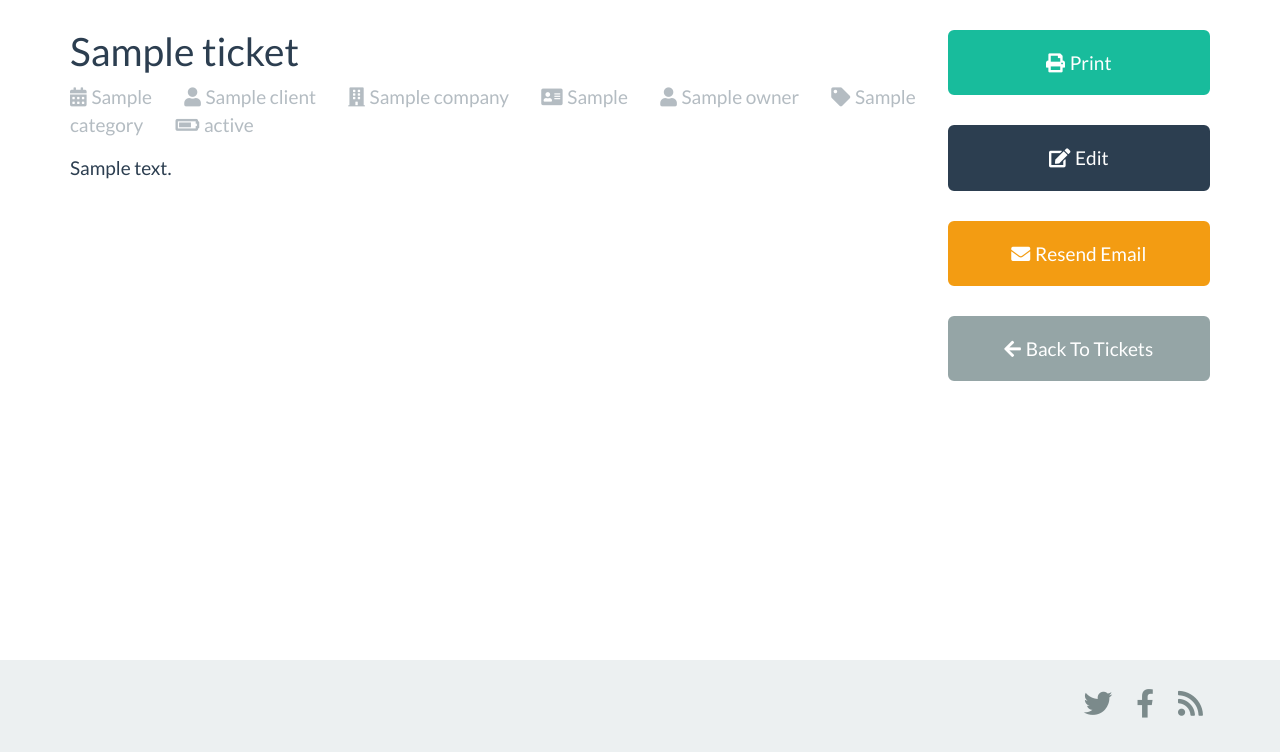
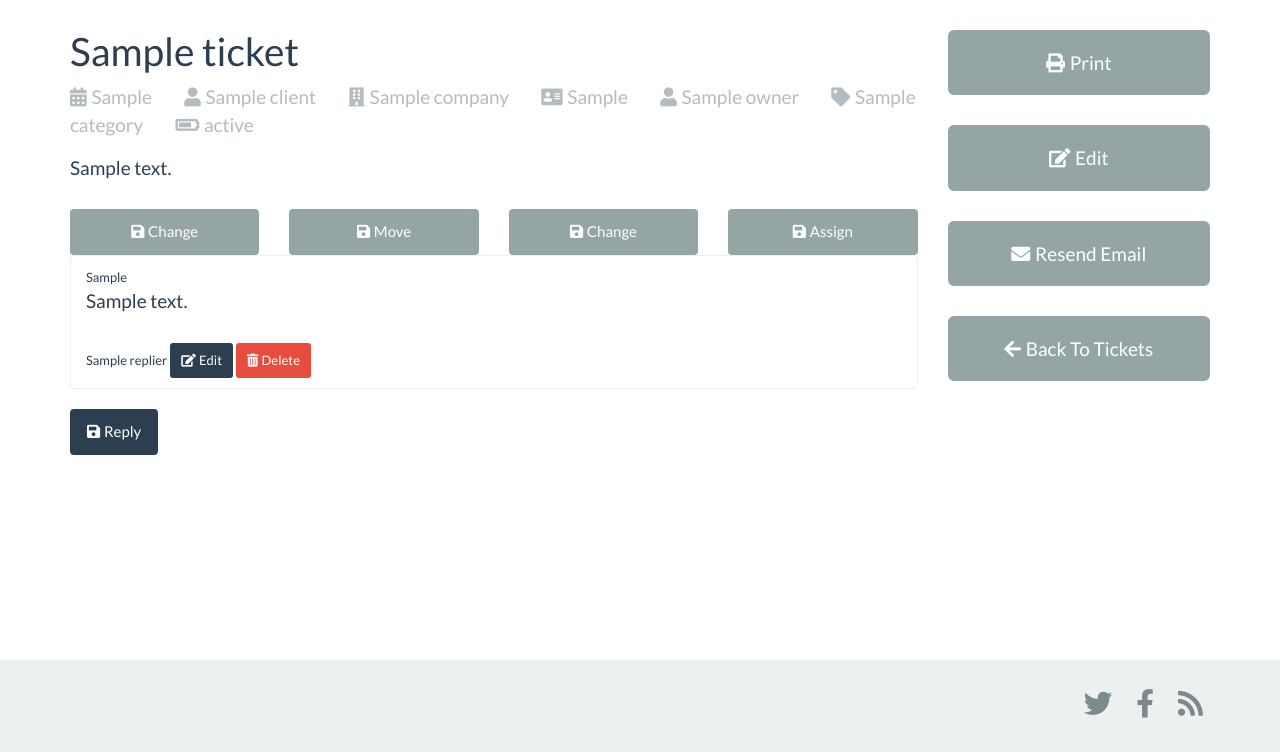
Before and after one commit to wkigenyi/helpdesk, a Django app: template support/templates/support/view_ticket.html in a window 1280 px wide. Shown: the part 81-833 px from the top of the page. Run offline with Django 3.2, Linux system fonts and the light colour scheme; the template is opened without the code that fills it: most values are stand-ins (such as "Sample title", 1, 10 or a date in 2020); some libraries are stand-ins or nearby versions; some web fonts are replaced.

Commit message:
Add Reply to the ticket

```diff
--- a/support/templates/support/view_ticket.html
+++ b/support/templates/support/view_ticket.html
@@ -19,16 +19,85 @@
                 <span class="metadata"><i class="fa fa-battery-three-quarters"></i>{{ticket.status}}</span>
             </p>
             <p>{{ticket.message}}</p>
+            <div class="row">
+                    <div class="section col-md-3">
+                            <form action="{% url 'support:change_ticket_status' ticket.id %}" method="POST">
+                                    {% csrf_token %}
+                                    {% bootstrap_form statusform %}
+                                    {% buttons %}
+                                    <button class="btn btn-default btn-block" type="submit"><i class="fa fa-save"></i>Change</button>
+                                    {% endbuttons %}
+                            </form>
+                    </div>
+                    <div class="section col-md-3">
+                            <form action="{% url 'support:change_ticket_category' ticket.id %}" method="POST">
+                                    {% csrf_token %}
+                                    {% bootstrap_form categoryform %}
+                                    {% buttons %}
+                                    <button class="btn btn-default btn-block" type="submit"><i class="fa fa-save"></i>Move</button>
+                                    {% endbuttons %}
+                            </form>
+                    </div>
+                    <div class="section col-md-3">
+                            <form action="{% url 'support:change_ticket_priority' ticket.id %}" method="POST">
+                                    {% csrf_token %}
+                                    {% bootstrap_form priorityform %}
+                                    {% buttons %}
+                                    <button class="btn btn-default btn-block" type="submit"><i class="fa fa-save"></i>Change</button>
+                                    {% endbuttons %}
+                            </form>
+                    </div>
+                    <div class="section col-md-3">
+                            <form action="{% url 'support:change_ticket_owner' ticket.id %}" method="POST">
+                                    {% csrf_token %}
+                                    {% bootstrap_form ownerform %}
+                                    {% buttons %}
+                                    <button class="btn btn-default btn-block" type="submit"><i class="fa fa-save"></i>Assign</button>
+                                    {% endbuttons %}
+                            </form>
+                    </div>
+
+            </div>
+
+            {% if replies %}
+            <div class="list-group">
+                    {% for reply in replies %}
+                    <li class="list-group-item">
+                        <div class="d-flex w-100 justify-content-between">
+                                <small>{{reply.dt}}</small>
+                        </div>
+                        <p class="mb-1">{{ reply.message }}</p>
+                        <small>{{reply.replier}}</small>
+                        <span>
+                            <a href="#" class="btn btn-sm btn-primary"><i class="fa fa-edit"></i>Edit</a>
+                            <a href="#" class="btn btn-sm btn-danger"><i class="fa fa-trash"></i>Delete</a>
+                        </span>
+                    </li>
+                    {% endfor %}
+
+                </div>
+
+
+            {% endif %}
+
+
+            <form action="{% url 'support:add_ticket_reply' ticket.id %}" method="POST">
+                    {% csrf_token %}
+                    {% bootstrap_form replyform %}
+                    {% buttons %}
+                    <button class="btn btn-primary" type="submit"><i class="fa fa-save"></i>Reply</button>
+                    {% endbuttons %}
+            </form>
         </div>
         <div class="col-md-3" id="sidebar">
             <div class="section actions">
-                <a href="#" class="btn btn-success btn-lg btn-block"><i class="fa fa-print"></i>Print</a>
+                <a href="#" class="btn btn-default btn-lg btn-block"><i class="fa fa-print"></i>Print</a>
             </div>
             <div class="section actions">
-                    <a href="#" class="btn btn-primary btn-lg btn-block"><i class="fa fa-edit"></i>Edit</a>
+                    <a href="#" class="btn btn-default btn-lg btn-block"><i class="fa fa-edit"></i>Edit</a>
             </div>
             <div class="section actions">
-                    <a href="#" class="btn btn-warning btn-lg btn-block"><i class="fa fa-envelope"></i>Resend Email</a>
+                    <a href="#" class="btn btn-default btn-lg btn-block"><i class="fa fa-envelope"></i>Resend Email</a>
             </div>
             <div class="section actions">
                     <a href="{% url 'support:tickets' %}" class="btn btn-default btn-lg btn-block"><i class="fa fa-arrow-left"></i>Back To Tickets</a>
--- a/support/urls.py
+++ b/support/urls.py
@@ -5,6 +5,11 @@ urlpatterns = [
     path('',views.index,name='index'),
     path('tickets',views.tickets,name='tickets'),
     path('view_ticket/<int:id>',views.view_ticket,name='view_ticket'),
+    path('change_ticket_status/<int:id>',views.change_ticket_status,name='change_ticket_status'),
+    path('change_ticket_category/<int:id>',views.change_ticket_category,name='change_ticket_category'),
+    path('change_ticket_priority/<int:id>',views.change_ticket_priority,name='change_ticket_priority'),
+    path('change_ticket_owner/<int:id>',views.change_ticket_owner,name='change_ticket_owner'),
+    path('add_ticket_reply/<int:id>',views.add_ticket_reply,name='add_ticket_reply'),
     path('category',views.category,name='category'),
     path('priority',views.priority,name='priority'),
     path('status',views.status,name='status'),
```
Also changed, not shown: support/forms.py (+27 -1 lines), support/views.py (+74 -3 lines).
